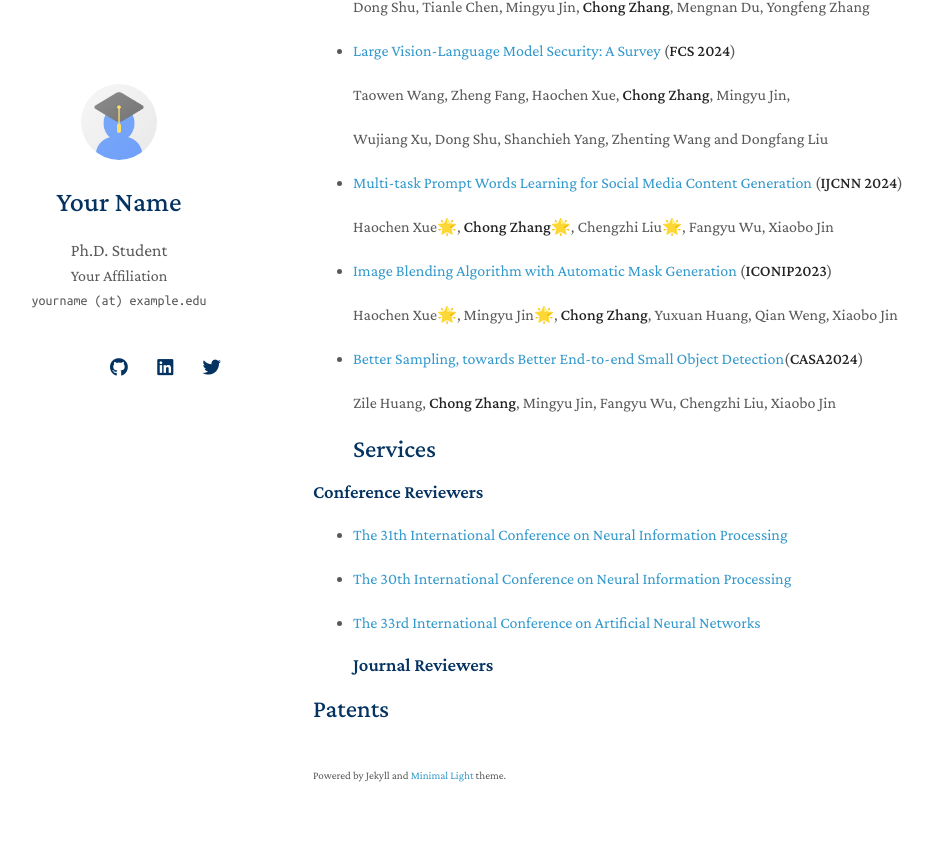
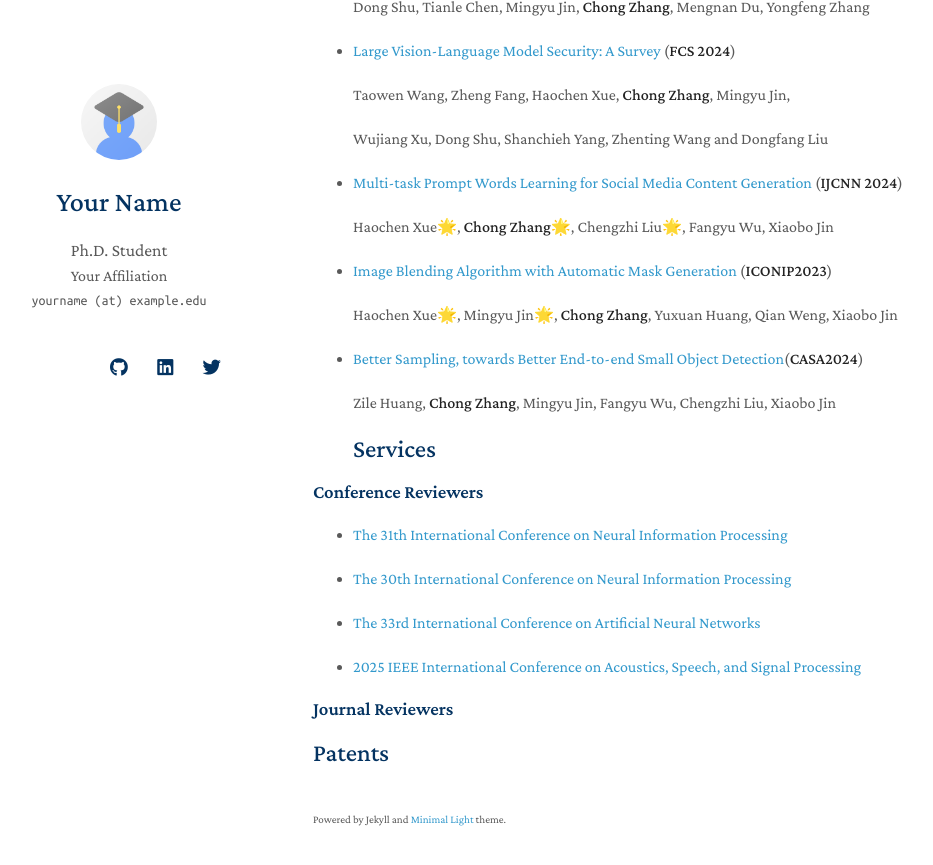
Before and after one commit to franz-chang/ChongZhang.github.io, a Jekyll site: the page built from index.md, in a window 1280 px wide and 900 px high, scrolled down 1438 px. Shown: the top 865 px of the window, without its empty margins (157-1090 px from the left). Built offline with Jekyll 4.4.1, drawn with Linux system fonts in a browser that asks for light colours; nearby versions of some CDN libraries; a style sheet for code colours, icons or effects is not loaded; our own code applies the rules of GitHub Pages for plain Markdown files.

Commit message:
Update index.md

```diff
--- a/index.md
+++ b/index.md
@@ -75,6 +75,9 @@ I am a Ph.D. student at Xi‘an Jiaotong-Liverpool University. Currently, I am w
 - [The 30th International Conference on Neural Information Processing](http://iconip2023.org/)
 
 - [The 33rd International Conference on Artificial Neural Networks](https://e-nns.org/icann2024/)
+
+- [2025 IEEE International Conference on Acoustics, Speech, and Signal Processing](https://2025.ieeeicassp.org/)
+
 ### Journal Reviewers
 
 
```
